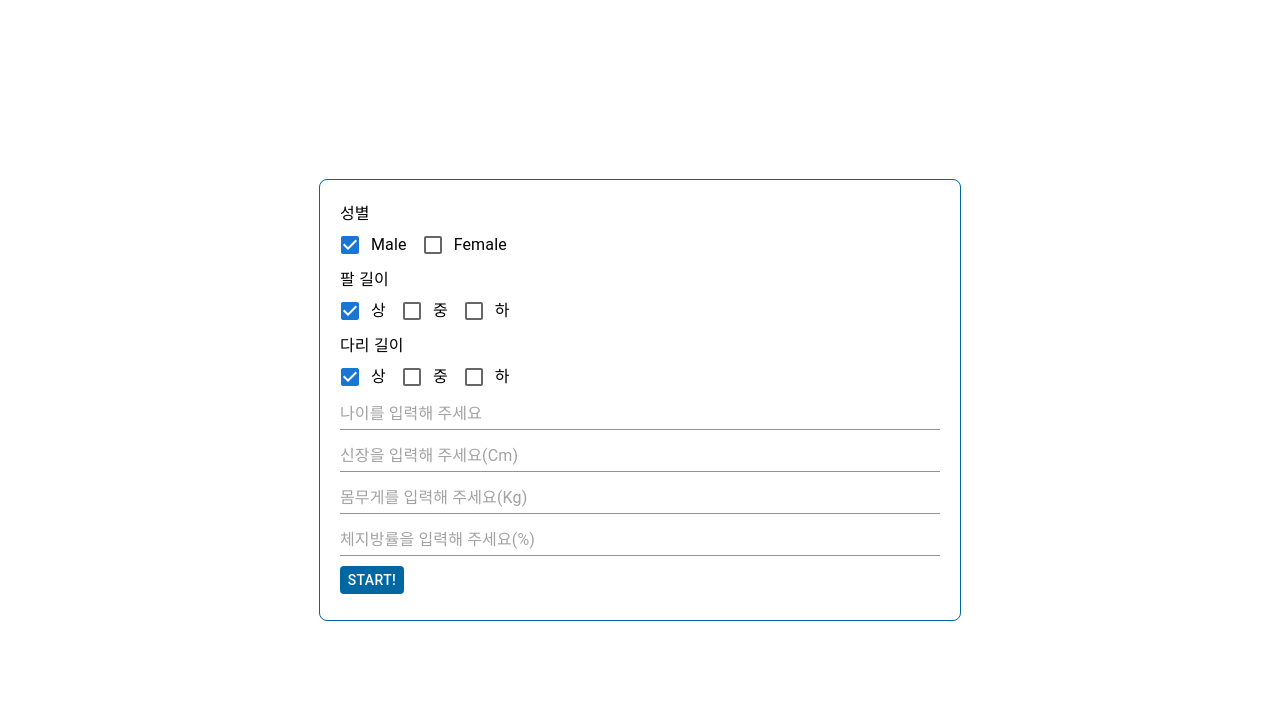
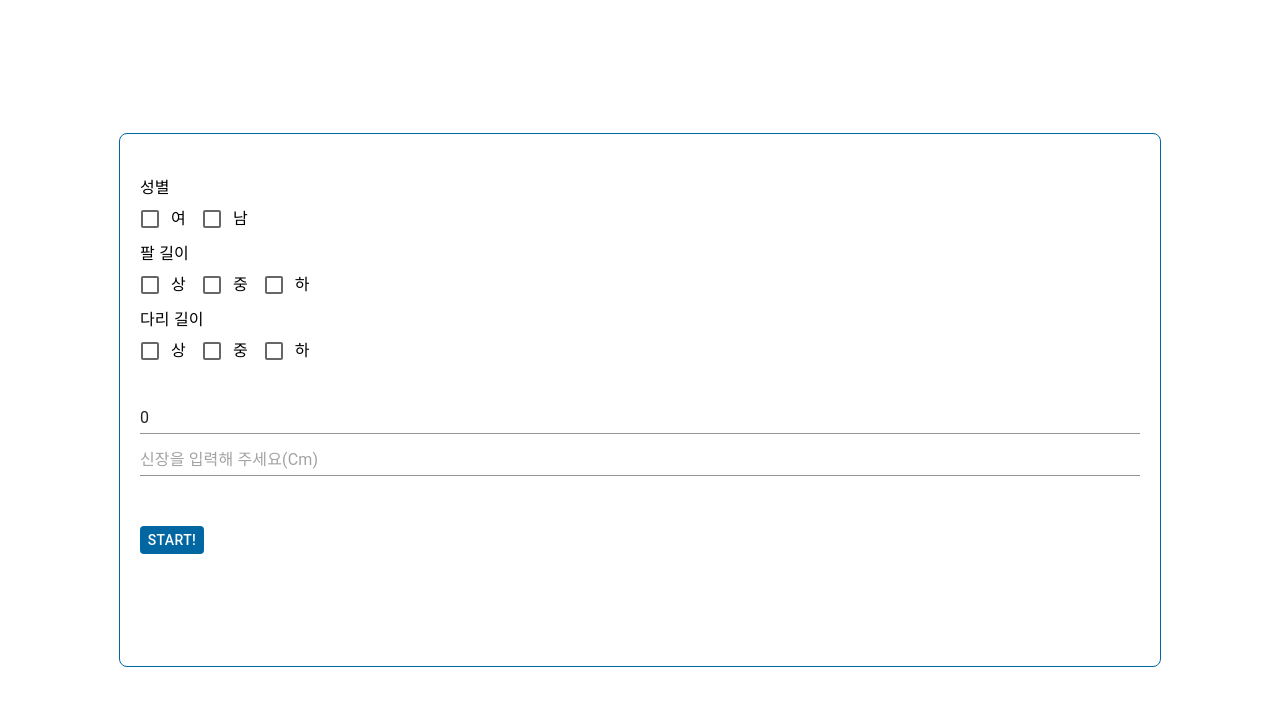
Before and after one commit to lifthus/lifthus_front, a React (Create React App) app: page / in a window 1280 px wide. Shown: the top 706 px of the page. Built offline with nearby package versions, Linux system fonts and the light colour scheme.

Commit message:
디자인 변경

```diff
--- a/src/component/schedule.js
+++ b/src/component/schedule.js
@@ -1,5 +1,5 @@
 import React, { useState } from "react";
-import { Input,Select ,styled , FormControl , InputLabel , MenuItem , IconButton, OutlinedInput } from '@mui/material'
+import { InputBase, Select ,styled , FormControl , InputLabel , MenuItem , IconButton, OutlinedInput } from '@mui/material'
 import { AddBox } from '@mui/icons-material';
 
 const program_option = [
@@ -25,28 +25,59 @@ const ITEM_PADDING_TOP = 8;
 const MenuProps = {
     PaperProps: {
       style: {
-        maxHeight: ITEM_HEIGHT * 4.5 + ITEM_PADDING_TOP,
-        width: 250,
+        maxHeight: 100,
+        width: 100,
       },
     },
 };
 
+const ScheduleItem = (props) => {
 
-const Schedule = () => {
+    const [program, setProgram] = useState('')
+    const [weight , setWeight] = useState()
+    const [fatPerWeight , setFatPerWeight] = useState()
+    const [squat , setSquat] = useState()
+    const [benchpress , setBenchpress] = useState()
+    const [deadlift , setDeadlift] = useState()
 
-    const [schedules, setSchedules] = useState([{}])
-    const [program, setProgram] = useState('')
-    const [weight , setWeight] = useState({})
-    const [fatPerWeight , setFatPerWeight] = useState()
+    const handleweight = (e) => {
+        const regex = /^[0-9\b]+$/;
+        if (e.target.value === "" || regex.test(e.target.value)) {
+            setWeight(e.target.value);
+        }
+    }
+    const handlefatPerWeight = (e) => {
+        const regex = /^[0-9\b]+$/;
+        if (e.target.value === "" || regex.test(e.target.value)) {
+            setFatPerWeight(e.target.value);
+        }
+    }
 
-    return (
-        <Container>
-            {schedules.map((data,index)=>{
-                return ( <ItemContainer>
-                    1주차
-                    <div style={{height : 10}}/>
-                    <FormControl sx={{width : 300}}>
+    const handleBenchpress = (e) => {
+        const regex = /^[0-9\b]+$/;
+        if (e.target.value === "" || regex.test(e.target.value)) {
+            setBenchpress(e.target.value);
+        }
+    }
+    const handleSquat = (e) => {
+        const regex = /^[0-9\b]+$/;
+        if (e.target.value === "" || regex.test(e.target.value)) {
+            setSquat(e.target.value);
+        }
+    }
+    const handleDead = (e) => {
+        const regex = /^[0-9\b]+$/;
+        if (e.target.value === "" || regex.test(e.target.value)) {
+            setDeadlift(e.target.value);
+        }
+    }
+
+    return (<ItemContainer>
+        {props.index ?? 0+1}주차
+        <div style={{width : 20}}/>
+        <FormControl sx={{width : 150 }}>
             <Select
+                style={{height : 30 , fontSize : 10}}
                 displayEmpty
                 onChange={(event)=>{
                     setProgram(event.target.value)
@@ -70,27 +101,46 @@ const Schedule = () => {
             </Select>
         </FormControl>
         <div style={{height : 10}}/>
-                    몸무게 변화
         <StyledInputContainer>
-                        <StyledInput placeholder={`${index}주차 체지방률을 입력해 주세요`}></StyledInput>
-                        <StyledInput placeholder={`${index}주차 몸무게를 입력해 주세요(KG)`}></StyledInput>
-                    </StyledInputContainer>
-                    3대 운동 무게
-                    <StyledInputContainer>
-                        <StyledInput placeholder={`${index}주차 스쿼트 무개`}></StyledInput>
-                        <StyledInput placeholder={`${index}주차 데드리프트 무게(KG)`}></StyledInput>
-                        <StyledInput placeholder={`${index}주차 벤치 무게 (KG)`}></StyledInput>
+            <StyledInput onChange={handlefatPerWeight} value ={fatPerWeight} style={{border : '1px solid'}} placeholder={`체지방률을 입력해 주세요`}></StyledInput>
+            <StyledInput onChange={handleweight} value ={weight} style={{border : '1px solid'}} placeholder={`몸무게를 입력해 주세요(KG)`}></StyledInput>
+            <StyledInput onChange={handleSquat} value ={squat} style={{border : '1px solid'}} placeholder={`스쿼트(KG)`}></StyledInput>
+            <StyledInput onChange={handleDead} value ={deadlift} style={{border : '1px solid'}} placeholder={`데드(KG)`}></StyledInput>
+            <StyledInput onChange={handleBenchpress} value ={benchpress} style={{border : '1px solid'}} placeholder={`벤치(KG)`}></StyledInput>
         </StyledInputContainer>
     </ItemContainer>)
+}
+
+
+const Schedule = (props) => {
+
+    return (
+        <Container>
+            {props.schedules.map((data,index)=>{
+                return (
+                    <Wrapper>
+                        <ScheduleItem index={index}/>
+                    </Wrapper>)
             })}
+            {/* {props.schedules.length === 24 ? null :
+            <AddContainer>
                 <IconButton style={{width : 40, height : 40}} onClick={()=>{
-                setSchedules([...schedules,[]])
+                    props.setSchedules([...props.schedules,[]])
                 }}>
                     <AddBox style={{width : 40, height : 40}}/>
                 </IconButton>
+            </AddContainer>} */}
         </Container>
     )
 }
+
+const AddContainer = styled('div')(()=>({
+    marginTop: 30,
+    width : '100%',
+    display : 'flex',
+    alignItems : 'center',
+    justifyContent : 'center'
+}))
 
 
 const StyledInputContainer = styled('div')(()=>({
@@ -99,11 +149,19 @@ const StyledInputContainer = styled('div')(()=>({
     justifyContent : 'space-between'
 }))
 
-const ItemContainer = styled('div')(()=>({
+const Wrapper = styled('div')(() => ({
     display : 'flex',
     flexDirection : 'column',
-    width : '99%',
-    alignItems : 'flex-start',
+    alignItems : 'flex-start'
+}))
+
+const ItemContainer = styled('div')(()=>({
+    marginTop : 15,
+    display : 'flex',
+    flexDirection : 'row',
+    width : '100%',
+    alignItems : 'center',
+    justifyContent : 'flex-start'
 }))
 
 const PlusButton = styled('div')(()=>({
@@ -113,13 +171,18 @@ const PlusButton = styled('div')(()=>({
 const Container = styled('div')(()=>({
     display : 'flex',
     width : '100%',
-    height : '100%',
+    height : 400,
     flexDirection : 'column',
-    overflow : 'scroll'
+    overflowY : 'scroll'
 }))
 
-const StyledInput = styled(Input)(()=>({
-    width : '25%'
+const StyledInput = styled(InputBase)(()=>({
+    width : 150,
+    height : 30,
+    border : '1px solid #FFF',
+    textAlign : 'center',
+    padding : 4,
+    fontSize : 10
 }))
 
 export default Schedule
--- a/src/pages/home.js
+++ b/src/pages/home.js
@@ -8,21 +8,83 @@ import 'swiper/css/pagination';
 import 'swiper/css/scrollbar';
 import Schedule from '../component/schedule';
 
-const sex_option = ['Male' , 'Female']
-const leg_length_option = ["상","중","하"]
-const arm_length_option = ["상","중","하"]
+
+const arm_length_option = {
+    "long" : '상',
+    "medium" : "중",
+    "short" : "하",
+}
+
+const sex_option = {
+    "여" : 'female',
+    "남" : "male",
+}
+
+const leg_length_option = {
+    "long" : '상',
+    "medium" : "중",
+    "short" : "하",
+}
+
+const statics = Array(24).fill({
+}).map((i)=>{
+    return {
+        weight: 0,
+        fat_rate: 0,
+        program: 0, // 그 주에 한 프로그램 인덱스
+        squat: 0, // 그 주의 프로그램을 끝내고 스쿼트, 벤치, 데드 무게
+        benchpress: 0,
+        deadlift: 0
+    }
+})
+
 
 const Home = () => {
 
     const [age , setAge] = useState(0)
     const [sex,setSex] = useState('Male')
-    const [height,setHeight] = useState(0)
-    const [squrt , setSqurt] = useState(0)
+    const [height,setHeight] = useState()
+    const [squrt , setSqurt] = useState()
     const [dead,setDead] = useState(0)
     const [bodyFatPercentage , setBodyFatPercentage] = useState(0)
     const [armLength , setArmLength] = useState("상")
     const [legLength , setLegLength] = useState("상")
+    const [schedules , setSchedules ] = useState(statics)
     const swiperRef = useRef()
+
+    const handleAge = (e) => {
+        const regex = /^[0-9\b]+$/;
+        if (e.target.value === "" || regex.test(e.target.value)) {
+            setAge(e.target.value);
+        }else {
+            setAge(0)
+        }
+    }
+
+    const handleHeight = (e) => {
+        const regex = /^[0-9\b]+$/;
+        if (e.target.value === "" || regex.test(e.target.value)) {
+            setHeight(e.target.value);
+        }else{
+            setHeight(0)
+        }
+    }
+
+    const handleSchedules = () => {
+
+    }
+
+    const updateSchedules = () => {
+
+    }
+
+    const addSchedules = () => {
+
+    }
+
+    const getTraingResult =  () => {
+
+    }
 
     return (
         <FullPage>
@@ -35,58 +97,59 @@ const Home = () => {
                     }}
                     slidesPerView={1}
                     >
-                    <SwiperSlide>
+                    <SwiperSlide style={{height : '400px'}}>
                         <SwiperContainer>
+                            <div style={{height : 20}}/>
                             <div>
                                 성별
                             </div>
                             <CheckBoxContainer>
-                                {sex_option.map((data)=>{
-                                    return <FormControlLabel control={<Checkbox checked={sex === data} onChange={()=>{
-                                        setSex(data)
-                                    }}/>} label={data}/>
+                            {Object.keys(sex_option).map((keys)=>{
+                                return <FormControlLabel control={<Checkbox checked={sex === sex_option[keys]} onChange={()=>{
+                                    setLegLength(sex_option[keys])
+                                }}/>} label={keys}/>
                             })}
                             </CheckBoxContainer>
                             <div>
                                 팔 길이
                             </div>
                             <CheckBoxContainer>
-                                {arm_length_option.map((data,index)=>{
-                                    return <FormControlLabel control={<Checkbox checked={armLength === data} onChange={()=>{
-                                        setArmLength(data)
-                                    }}/>} label={data}/>
+                            {Object.keys(arm_length_option).map((keys)=>{
+                                return <FormControlLabel control={<Checkbox checked={armLength === keys} onChange={()=>{
+                                    setArmLength(keys)
+                                }}/>} label={arm_length_option[keys]}/>
                             })}
                             </CheckBoxContainer>
                             <div>
                                 다리 길이
                             </div>
                             <CheckBoxContainer>
-                                {leg_length_option.map((data,index)=>{
-                                    return <FormControlLabel control={<Checkbox checked={legLength === data} onChange={()=>{
-                                        setLegLength(data)
-                                    }}/>} label={data}/>
+                            {Object.keys(leg_length_option).map((keys)=>{
+                                return <FormControlLabel control={<Checkbox checked={legLength === keys} onChange={()=>{
+                                    setLegLength(keys)
+                                }}/>} label={leg_length_option[keys]}/>
                             })}
                             </CheckBoxContainer>
-                            <StyledInput placeholder='나이를 입력해 주세요'></StyledInput>
+                            <div style={{height : 30}}/>
+                            <StyledInput inputMode='numeric' value={age} onChange={handleAge} placeholder='나이를 입력해 주세요'></StyledInput>
                             <div style={{height : 10}}/>
-                            <StyledInput placeholder='신장을 입력해 주세요(Cm)'></StyledInput>
+                            <StyledInput inputMode='numeric' value={height} onChange={handleHeight} placeholder='신장을 입력해 주세요(Cm)'></StyledInput>
                             <div style={{height : 10}}/>
-                            <StyledInput placeholder='몸무게를 입력해 주세요(Kg)'></StyledInput>
-                            <div style={{height : 10}}/>
-                            <StyledInput placeholder='체지방률을 입력해 주세요(%)'></StyledInput>
-                            <div style={{height : 10}}/>
+                            <ButtonContainer>
                                 <StartButton onClick={()=>{
                                     swiperRef.current.slideNext()
                                 }}>
                                     Start!
                                 </StartButton>
+                            </ButtonContainer>
                         </SwiperContainer>
                     </SwiperSlide>
                     <SwiperSlide style={{}}>
                         <SwiperContainer>
                             루틴 입력
                             <div style={{height : 10}}/>
-                            <Schedule/>
+                            <Schedule schedules={schedules} handleSchedules={setSchedules}/>
+                            <div style={{height : 30}}/>
                             <ButtonContainer>
                                 <StartButton onClick={()=>{
                                     swiperRef.current.slidePrev()
@@ -110,6 +173,7 @@ const Home = () => {
 
 const ButtonContainer = styled('div')(()=>({
     width : '100%',
+    height : '100%',
     alignItems : 'flex-end',
     justifyContent : 'flex-start',
     display : 'flex',
@@ -117,6 +181,8 @@ const ButtonContainer = styled('div')(()=>({
 }))
 
 const StyledSwiper = styled(Swiper)(()=>({
+    display : 'flex',
+    flex : 1,
     width : '100%',
     height : '100%',
     overflow : 'scroll'
@@ -151,16 +217,16 @@ const FullPage = styled('div')(() => ({
 
 const SwiperContainer = styled('div')(()=>({
     display : 'flex',
+    flex : 1,
     height : '100%',
-    height : '400px',
     flexDirection : 'column',
     alignItems : 'flex-start',
     justifyContent : 'flex-start',
-    overflowY : 'scroll'
+    overflowY : 'scroll',
 }))
 
 const PageContainer = styled('div')(() => ({
-    maxWidth : 600,
+    maxWidth : 1000,
     flex : 1,
     display : 'flex',
     flexDirection : 'column',
```
Lines whose indentation alone changed are shown as unchanged.
